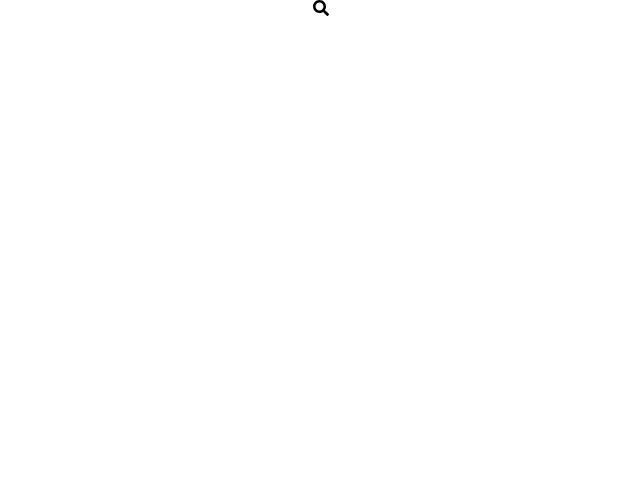
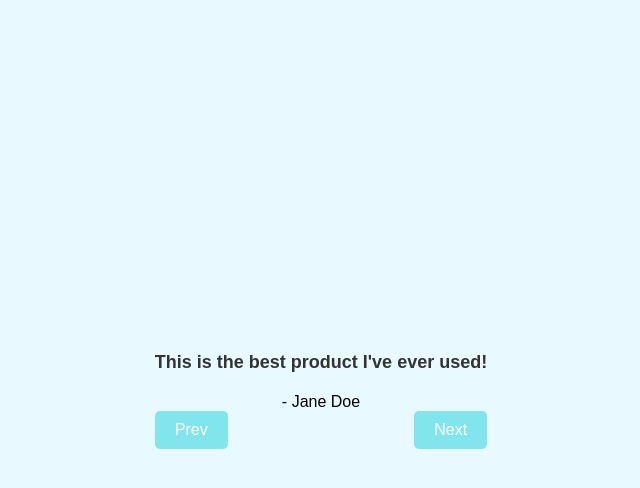
Before and after one commit to Rennatus/react-demos, a React (Vite) app: page / in a window 1280 px wide. Shown: the top 488 px of the page, without its empty margins (319-959 px from the left). Built offline with nearby package versions, Linux system fonts and the light colour scheme.

Commit message:
project:testamonails

```diff
--- a/src/App.jsx
+++ b/src/App.jsx
@@ -1,9 +1,9 @@
-import HiddenSearchBar from "./components/HiddenSearchBar";
+import Testimonials from "./components/Testimonials";
 
 const App = () => {
   return (
     <div>
-      <HiddenSearchBar />
+      <Testimonials />
     </div>
   );
 };
--- a/src/components/HiddenSearchBar/index.css
+++ /dev/null
@@ -1,30 +0,0 @@
-* {
-  margin: 0;
-  padding: 0;
-  box-sizing: borfder-box;
-}
-section {
-  height: 100vh;
-  display: flex;
-  flex-direction: column;
-  justify-self: center;
-  align-items: center;
-  transition: 0.7s ease;
-}
-button {
-  position: absolute;
-  top: 20px;
-  right: 20px;
-  padding: 10px 20px;
-  background: transparent;
-  cursor: pointer;
-}
-input {
-  padding: 13px 12px;
-  background: transparent;
-  outline: none;
-  border: 1px soild #fff;
-  color: #fff;
-  border-radius: 2px;
-  box-shadow: 2px 2px 2px 1px rgb(35, 35, 35);
-}
--- a/src/components/HiddenSearchBar/index.jsx
+++ /dev/null
@@ -1,31 +0,0 @@
-import { useState } from "react";
-import { FaSearch } from "react-icons/fa";
-import "./index.css";
-
-const HiddenSearchBar = () => {
-  const [showInput, setShowInput] = useState(false);
-  const [bgColor, setBgColor] = useState("white");
-
-  const handleClick = (e) => {
-    setBgColor("#1a1a1a");
-    if (e.target.className === "container") {
-      setShowInput(false);
-      setBgColor("#fff");
-    }
-  };
-  return (
-    <section
-      className="container"
-      style={{ backgroundColor: bgColor }}
-      onClick={handleClick}
-    >
-      {showInput ? (
-        <input type="text" placeholder="Search..." />
-      ) : (
-        <FaSearch onClick={() => setShowInput(true)} />
-      )}
-    </section>
-  );
-};
-
-export default HiddenSearchBar;
--- /dev/null
+++ b/src/components/Testimonials/index.css
@@ -0,0 +1,47 @@
+* {
+  margin: 0;
+  padding: 0;
+  box-sizing: border-box;
+}
+body {
+  display: flex;
+  justify-self: center;
+  align-items: center;
+  height: 100vh;
+  background-color: #e8faff;
+}
+.testimonials {
+  margin: 0 auto;
+  text-align: center;
+  font-family: sans-serif;
+  border-radius: 10px;
+  padding: 40px;
+  box-shadow: 0 0 10px rgba(0, 0, 0, 0, 1);
+  background-color: #fofdfe;
+}
+.testimonials-quote {
+  font-size: 18px;
+  font-weight: bold;
+  margin-bottom: 20px;
+  color: #333;
+}
+.testimonials-nav {
+  display: flex;
+  justify-content: space-between;
+}
+.testimonials-nav button {
+  padding: 10px 20px;
+  border: none;
+  background-color: #82e5ee;
+  color: #fff;
+  font-size: 16px;
+  cursor: pointer;
+  border-radius: 5px;
+  transition: background-color 0.3s;
+}
+.testimonials-nav button:hover {
+  background-color: #037680;
+}
+.testimonials-nav button:active {
+  transform: scale(0.95);
+}
--- /dev/null
+++ b/src/components/Testimonials/index.jsx
@@ -0,0 +1,45 @@
+import { useState } from "react";
+import "./index.css";
+const Testimonials = () => {
+  const [currentIndex, setCurrentIndex] = useState(0);
+  const testimonials = [
+    {
+      quote: "This is the best product I've ever used!",
+      author: "Jane Doe",
+    },
+    {
+      quote: "I highly recomment this product to everyone!",
+      author: "John Smith",
+    },
+    {
+      quote: "This product has completely changed my life!",
+      author: "Bob Johnson",
+    },
+  ];
+
+  const handlerPrevClick = () => {
+    setCurrentIndex(
+      (currentIndex + testimonials.length - 1) % testimonials.length,
+    );
+  };
+  const handleNextClick = () => {
+    setCurrentIndex((currentIndex + 1) % testimonials.length);
+  };
+
+  return (
+    <div className="testimonials">
+      <div className="testimonials-quote">
+        {testimonials[currentIndex].quote}
+      </div>
+      <div className="testimonials-author">
+        - {testimonials[currentIndex].author}
+      </div>
+      <div className="testimonials-nav">
+        <button onClick={handlerPrevClick}>Prev</button>
+        <button onClick={handleNextClick}>Next</button>
+      </div>
+    </div>
+  );
+};
+
+export default Testimonials;
```
